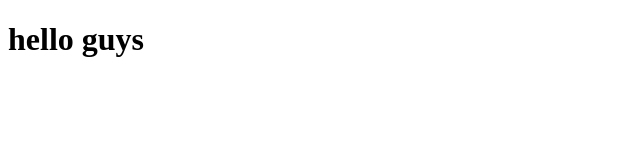
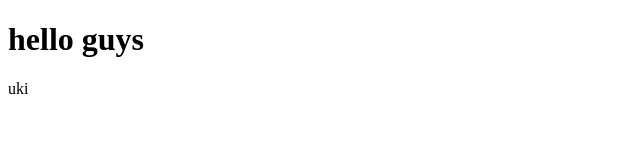
Before and after one commit to Nitharsana6/demo, a plain HTML site: page index.html in a window 1280 px wide. Shown: the full height of the page, 0-640 px from the left. Drawn offline with Linux system fonts and the light colour scheme.

Commit message:
Update index.html

```diff
--- a/index.html
+++ b/index.html
@@ -7,5 +7,6 @@
 </head>
 <body>
     <h1>hello guys</h1>
+    <p>uki</p>
 </body>
 </html>
```
